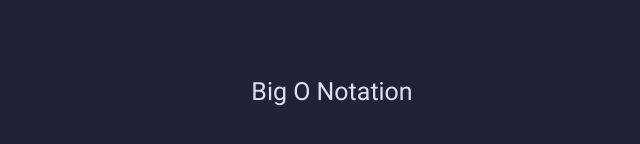
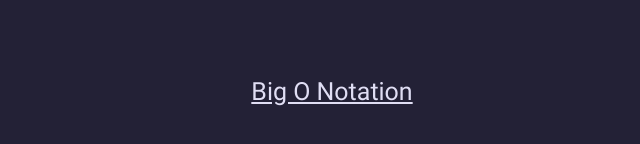
Before and after one commit to pixzcodes/yadsar, a plain HTML site: page catalog.html in a window 1280 px wide. Shown: the part 716-860 px from the top of the page, 320-960 px from the left. Drawn offline with Linux system fonts and the light colour scheme.

Commit message:
Update catalog page links

```diff
--- a/catalog.html
+++ b/catalog.html
@@ -30,13 +30,10 @@
             <h3>Catalog</h3>
             <p>
                 <ul class="catalog-list">
-                    <li><a href="big-o.html">Big O Notation</a></li>
+                    <li><u><a href="big-o.html">Big O Notation</a></u></li>
                 </ul>
             </p>
        </div>
     </div>
-
-
-
 </body>
 </html>
```
